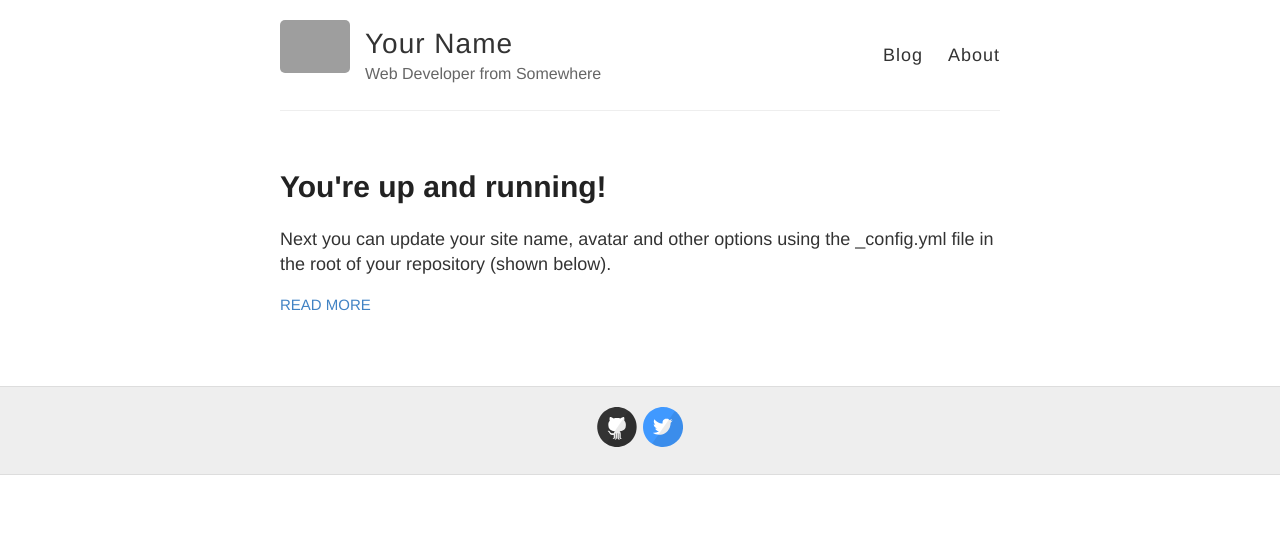
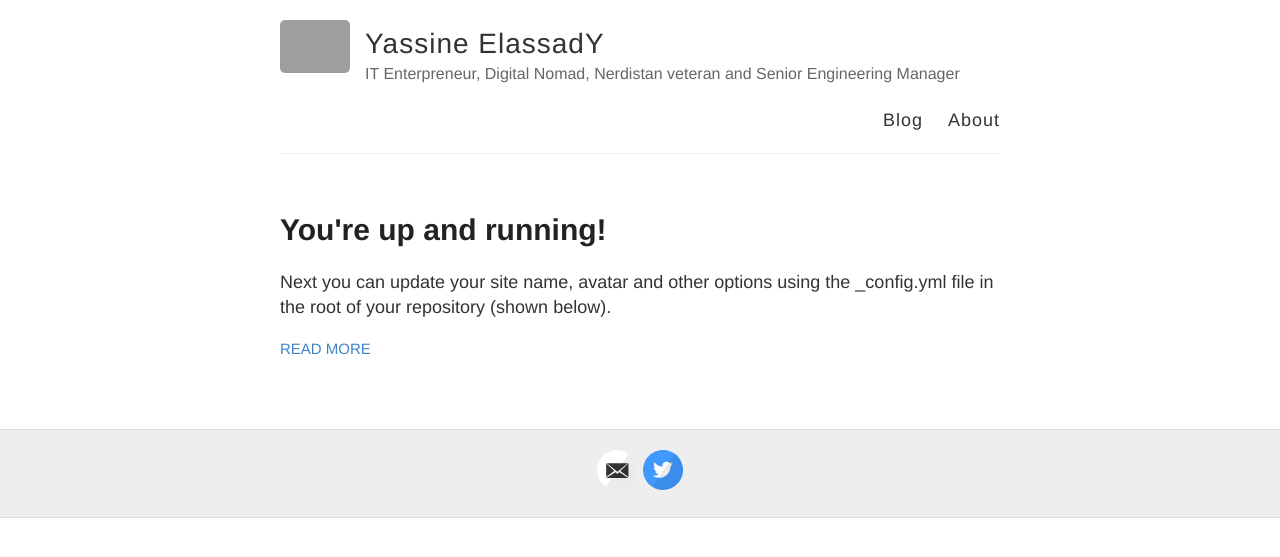
Before and after one commit to atlasloewenherz/atlasloewenherz.github.io, a Jekyll site: the page built from index.html, in a window 1280 px wide. Shown: the top 557 px of the page. Built offline with Jekyll 4.4.1, drawn with Linux system fonts in a browser that asks for light colours; grey boxes are pictures that could not be loaded.

Commit message:
configuring

```diff
--- a/_config.yml
+++ b/_config.yml
@@ -3,10 +3,10 @@
 #
 
 # Name of your site (displayed in the header)
-name: Your Name
+name: Yassine ElassadY
 
 # Short bio or description (displayed in the header)
-description: Web Developer from Somewhere
+description: IT Enterpreneur, Digital Nomad, Nerdistan veteran and Senior Engineering Manager
 
 # URL of your avatar or profile pic (you could use your GitHub profile pic)
 avatar: https://raw.githubusercontent.com/barryclark/jekyll-now/master/images/jekyll-logo.png
@@ -18,15 +18,15 @@ avatar: https://raw.githubusercontent.com/barryclark/jekyll-now/master/images/je
 # Includes an icon in the footer for each username you enter
 footer-links:
   dribbble:
-  email:
+  email: yassine dot elassad at gmail dot com
   facebook:
   flickr:
-  github: barryclark/jekyll-now
+  github:
   instagram:
   linkedin:
   pinterest:
   rss: # just type anything here for a working RSS icon
-  twitter: jekyllrb
+  twitter: atlasloewenherz
   stackoverflow: # your stackoverflow profile, e.g. "users/50476/bart-kiers"
   youtube: # channel/<your_long_string> or user/<user-name>
   googleplus: # anything in your profile username that comes after plus.google.com/
```
